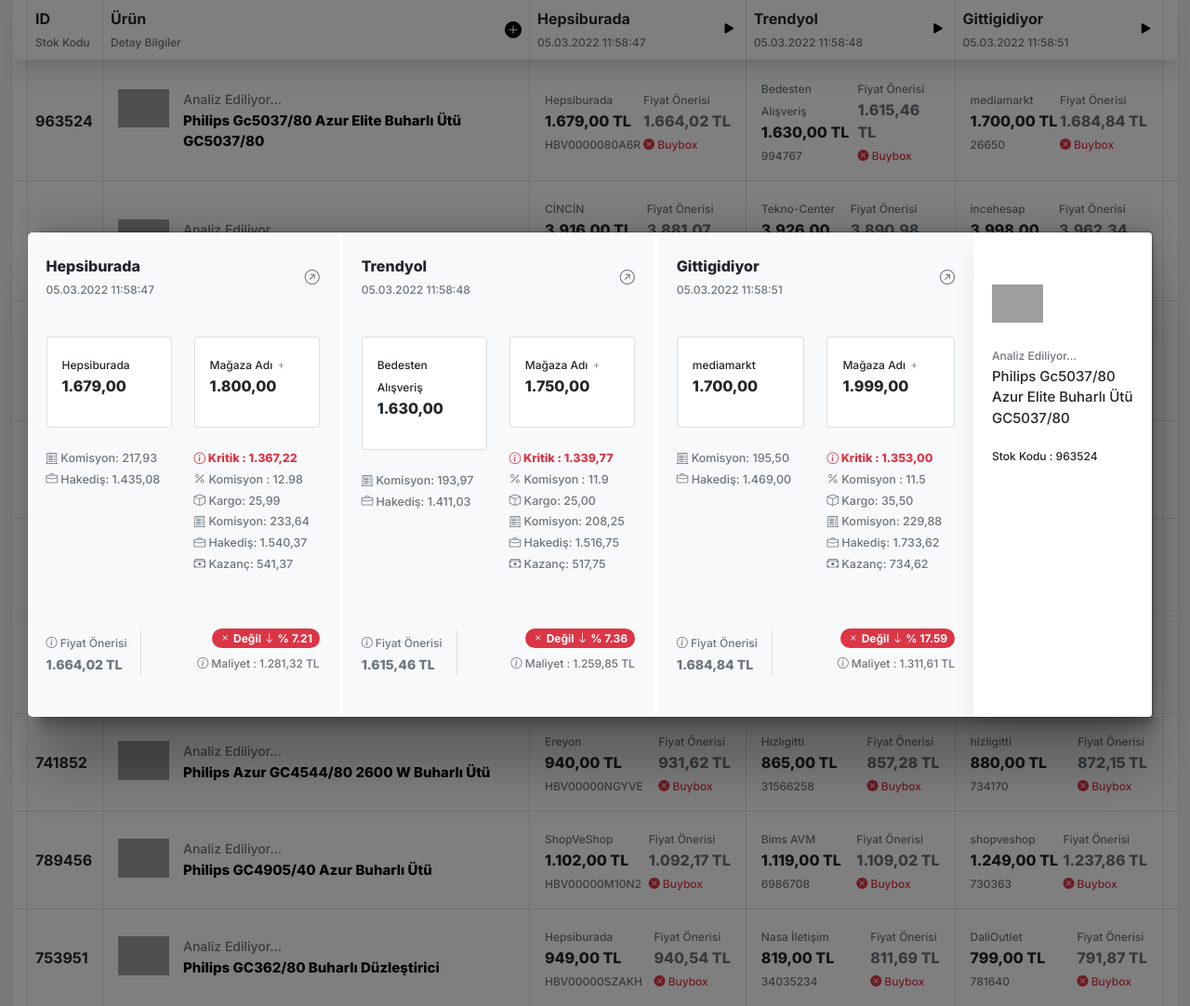
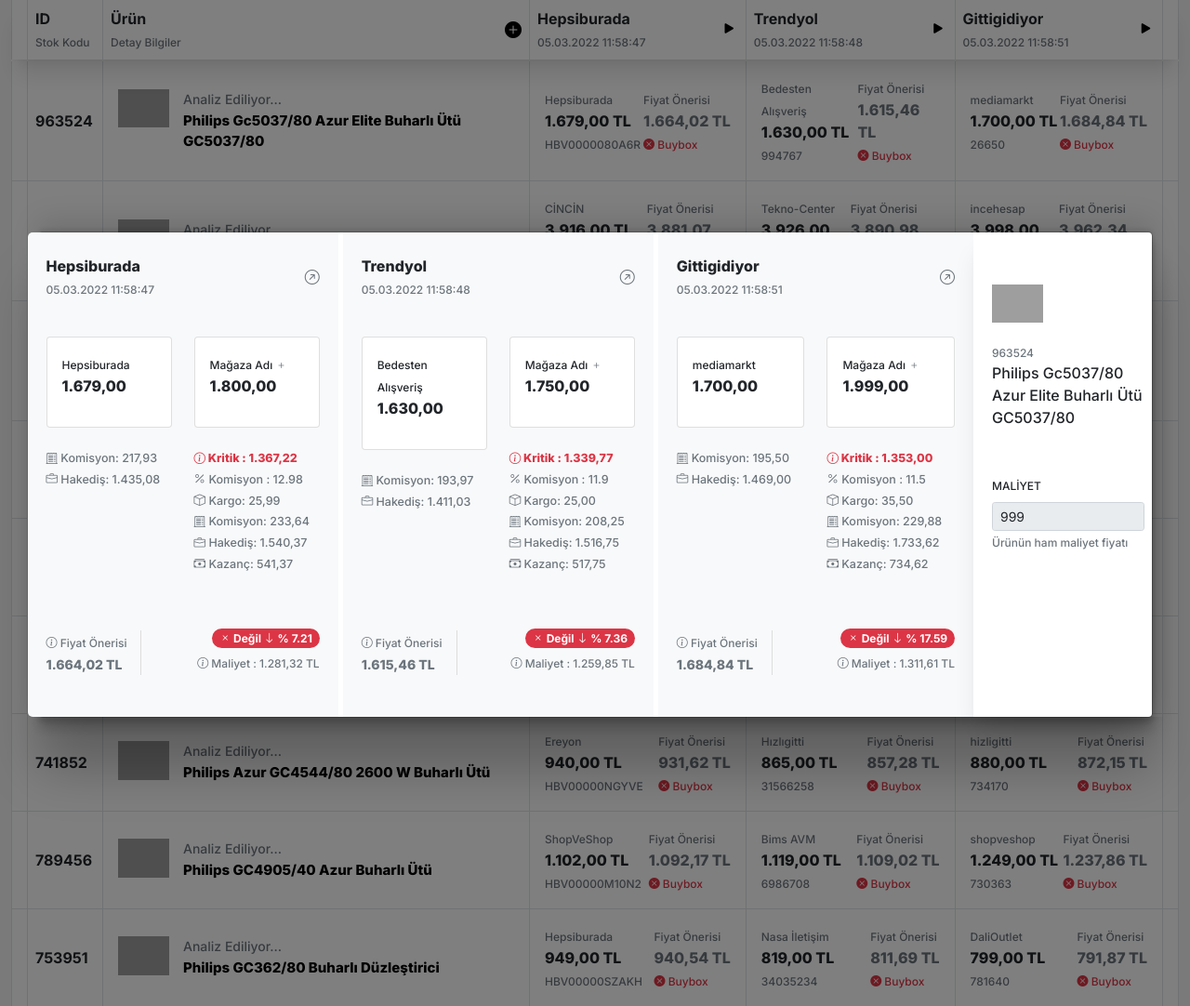
Before and after one commit to serkankuyu/atlas-buybox, a PHP site: page / in a window 1280 px wide, after a click that opens the changed part. Shown: the part 122-1204 px from the top of the page at 93% size. Run offline with PHP 8.4, Linux system fonts and the light colour scheme; grey boxes are pictures that could not be loaded.

Commit message:
Update index.php

```diff
--- a/atlas/index.php
+++ b/atlas/index.php
@@ -8,7 +8,7 @@
    * @description | Exceptions sınıfını dahil ediyoruz
    * @serkankuyu [serkan.kuyu@hotmail.com.tr]
    * @siyahklasor.com/magaza [Pazaryeri Mağaza Simülasyonu]
-   * @version v1.1.39
+   * @version v1.1.41
    *
    *
    */
@@ -896,8 +896,16 @@
 								<div class="col-2 col-shadow">
 									<div class="p-2">
 										<img v-for="ty in listTrendyol" v-if="select.id == ty.productsID" :src="ty.productImg" width="55" class="mt-5">
-										<p class="p-15 mt-4"><span class="small-x text-muted">Analiz Ediliyor...</span><br>{{select.name}}</p>
-										<span class="mt-2 small-x">Stok Kodu : {{select.id}}</span>
+										<p class="p-15 mt-4">
+											<div class="mt-2 small-x text-secondary" id="stockCode">{{select.id}}</div>
+											{{select.name}}
+										</p>
+										<div class="mt-5">
+											<label class="small-x form-label">MALİYET</label>
+											<input type="number" class="form-control form-control-sm" v-model="select.cost" disabled>
+											<div class="form-text small-x">Ürünün ham maliyet fiyatı</div>
+										</div>
+
 									</div>
 
 								</div>
@@ -919,6 +927,5 @@
 
 
 			<script src="assets/js/app.js?v1.0.0"></script>
-
 		</body>
 		</html>
```
